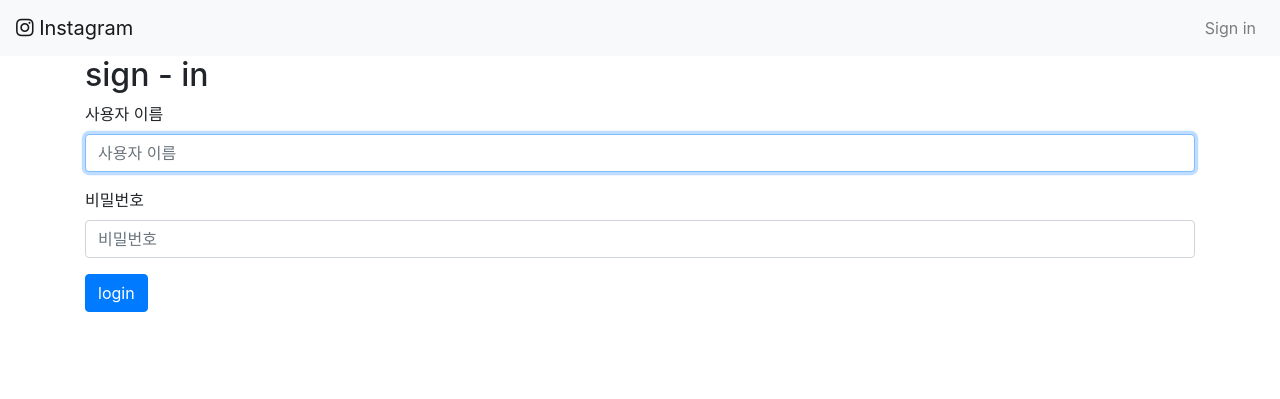
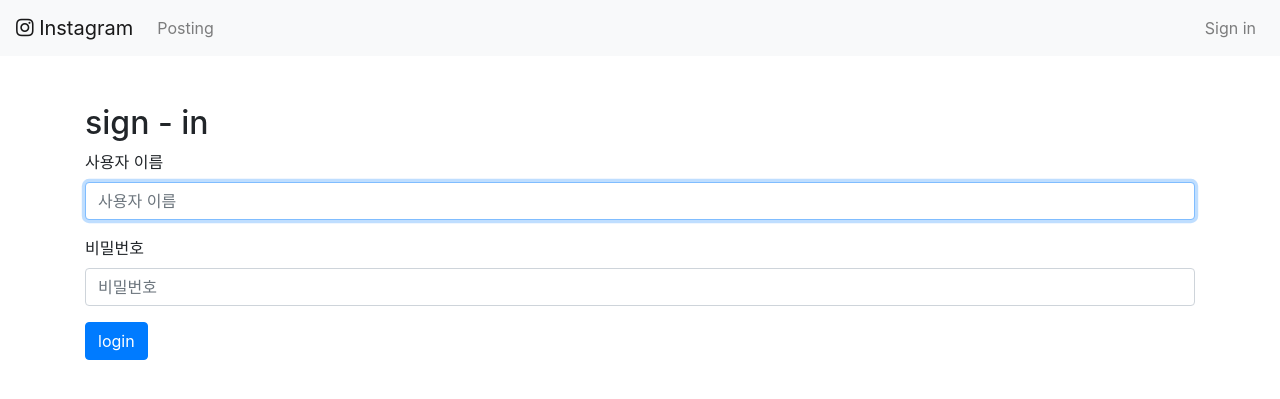
Before and after one commit to don2101/Insta, a Django app: page /accounts/login/ in a window 1280 px wide. Shown: the top 399 px of the page. Run offline with Django 3.2, Linux system fonts and the light colour scheme; some libraries are stand-ins or nearby versions.

Commit message:
navbar 수정: login 여부에 따라 posting 가능하도록 수정 & navbar에 posting 태그 추가

```diff
--- a/templates/nav.html
+++ b/templates/nav.html
@@ -1,11 +1,17 @@
-<nav class="navbar navbar-expand-lg navbar-light bg-light">
-    <a class="navbar-brand" href="#">
+<nav class="navbar navbar-expand-lg navbar-light bg-light mb-5 stat">
+    <a class="navbar-brand" href="{% url 'posts:list' %}">
       <i class="fab fa-instagram"></i> Instagram
     </a>
   <button class="navbar-toggler" type="button" data-toggle="collapse" data-target="#navbarNav" aria-controls="navbarNav" aria-expanded="false" aria-label="Toggle navigation">
     <span class="navbar-toggler-icon"></span>
   </button>
   <div class="collapse navbar-collapse" id="navbarNav">
+    <ul class="navbar-nav">
+      <li class="nav-item">
+        <a class="nav-link" href="{% url 'posts:create' %}">Posting</a>
+      </li>
+    </ul>
+
     <ul class="navbar-nav ml-auto">
 
       <!--if user sign in-->
```
